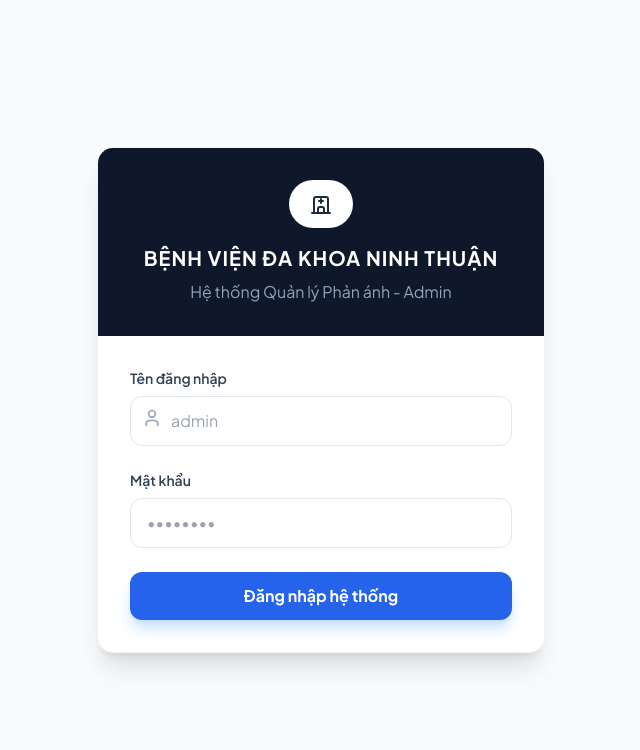
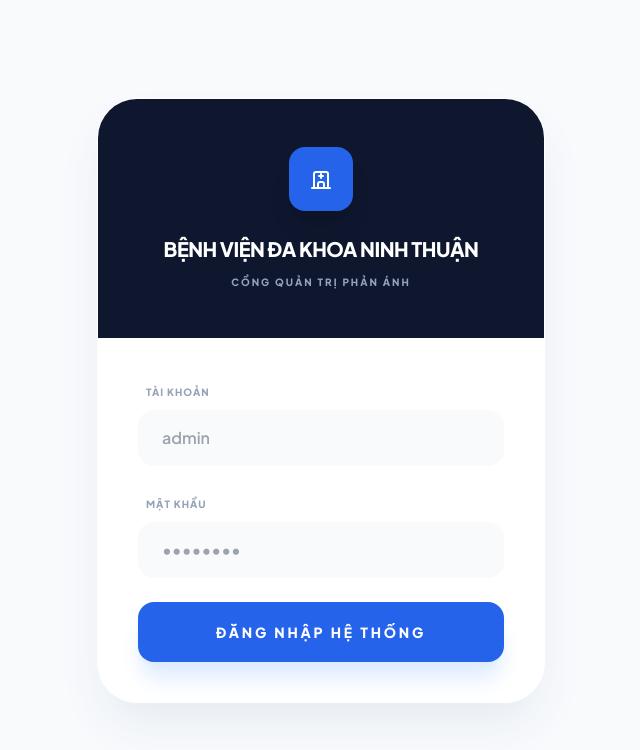
Before and after one commit to Khoitran2711/test-form-1, a React (Vite) app: page / in a window 1280 px wide. Both pictures are taken after a click on the button "Đăng nhập quản trị". Shown: the top 750 px of the page, without its empty margins (319-959 px from the left). Built offline with nearby package versions, Linux system fonts and the light colour scheme.

Commit message:
Update AdminLogin.tsx

```diff
--- a/components/AdminLogin.tsx
+++ b/components/AdminLogin.tsx
@@ -13,65 +13,41 @@ export const AdminLogin: React.FC<AdminLoginProps> = ({ onLogin }) => {
 
   const handleSubmit = (e: React.FormEvent) => {
     e.preventDefault();
-    // Simple demo logic
     if (username === 'admin' && password === 'admin123') {
       onLogin(username);
     } else {
-      setError('Tên đăng nhập hoặc mật khẩu không đúng');
+      setError('Tài khoản hoặc mật khẩu không chính xác');
     }
   };
 
   return (
-    <div className="min-h-screen flex items-center justify-center bg-slate-50 px-4">
-      <div className="max-w-md w-full bg-white rounded-2xl shadow-xl overflow-hidden border border-slate-100">
-        <div className="bg-slate-900 p-8 text-center">
-          <div className="inline-flex items-center justify-center w-16 height-16 bg-white rounded-full p-3 mb-4">
-            <Icons.Hospital />
+    <div className="min-h-screen flex items-center justify-center bg-slate-50 p-6">
+      <div className="max-w-md w-full bg-white rounded-[40px] shadow-2xl shadow-slate-200 overflow-hidden border border-white">
+        <div className="bg-slate-900 p-12 text-center text-white relative">
+          <div className="absolute inset-0 bg-blue-600/10 mix-blend-overlay"></div>
+          <div className="relative z-10">
+            <div className="inline-flex items-center justify-center w-16 h-16 bg-blue-600 rounded-2xl mb-6 shadow-xl">
+              <Icons.Hospital />
+            </div>
+            <h2 className="text-xl font-extrabold uppercase tracking-tight">{HOSPITAL_NAME}</h2>
+            <p className="text-[10px] font-black text-slate-400 uppercase tracking-[0.2em] mt-3">Cổng Quản Trị Phản Ánh</p>
           </div>
-          <h2 className="text-white text-xl font-bold uppercase tracking-wider">{HOSPITAL_NAME}</h2>
-          <p className="text-slate-400 mt-2">Hệ thống Quản lý Phản ánh - Admin</p>
         </div>
 
-        <form onSubmit={handleSubmit} className="p-8 space-y-6">
-          {error && (
-            <div className="bg-red-50 text-red-600 p-3 rounded-lg text-sm font-medium border border-red-100 text-center">
-              {error}
-            </div>
-          )}
+        <form onSubmit={handleSubmit} className="p-10 space-y-6">
+          {error && <div className="bg-red-50 text-red-600 p-4 rounded-2xl text-xs font-bold border border-red-100 text-center">{error}</div>}
 
-          <div>
-            <label className="block text-sm font-semibold text-slate-700 mb-2">Tên đăng nhập</label>
-            <div className="relative">
-              <span className="absolute left-3 top-3 text-slate-400">
-                <Icons.User />
-              </span>
-              <input
-                type="text"
-                className="w-full pl-10 pr-4 py-3 border border-slate-200 rounded-xl focus:ring-2 focus:ring-blue-500 focus:border-transparent outline-none transition-all"
-                placeholder="admin"
-                value={username}
-                onChange={(e) => setUsername(e.target.value)}
-                required
-              />
-            </div>
+          <div className="space-y-2">
+            <label className="text-[10px] font-black text-slate-400 uppercase tracking-widest px-2">Tài khoản</label>
+            <input type="text" className="w-full px-6 py-4 bg-slate-50 border-none rounded-2xl focus:ring-2 focus:ring-blue-500 outline-none font-semibold transition-all" placeholder="admin" value={username} onChange={e => setUsername(e.target.value)} required />
           </div>
 
-          <div>
-            <label className="block text-sm font-semibold text-slate-700 mb-2">Mật khẩu</label>
-            <input
-              type="password"
-              className="w-full px-4 py-3 border border-slate-200 rounded-xl focus:ring-2 focus:ring-blue-500 focus:border-transparent outline-none transition-all"
-              placeholder="••••••••"
-              value={password}
-              onChange={(e) => setPassword(e.target.value)}
-              required
-            />
+          <div className="space-y-2">
+            <label className="text-[10px] font-black text-slate-400 uppercase tracking-widest px-2">Mật khẩu</label>
+            <input type="password" className="w-full px-6 py-4 bg-slate-50 border-none rounded-2xl focus:ring-2 focus:ring-blue-500 outline-none font-semibold transition-all" placeholder="••••••••" value={password} onChange={e => setPassword(e.target.value)} required />
           </div>
 
-          <button
-            type="submit"
-            className="w-full bg-blue-600 hover:bg-blue-700 text-white font-bold py-3 px-4 rounded-xl shadow-lg shadow-blue-200 transition-all flex items-center justify-center gap-2 group"
-          >
+          <button type="submit" className="w-full bg-blue-600 hover:bg-blue-700 text-white font-black py-5 rounded-2xl shadow-xl shadow-blue-100 transition-all uppercase tracking-[0.2em] text-sm mt-4">
             Đăng nhập hệ thống
           </button>
         </form>
```
